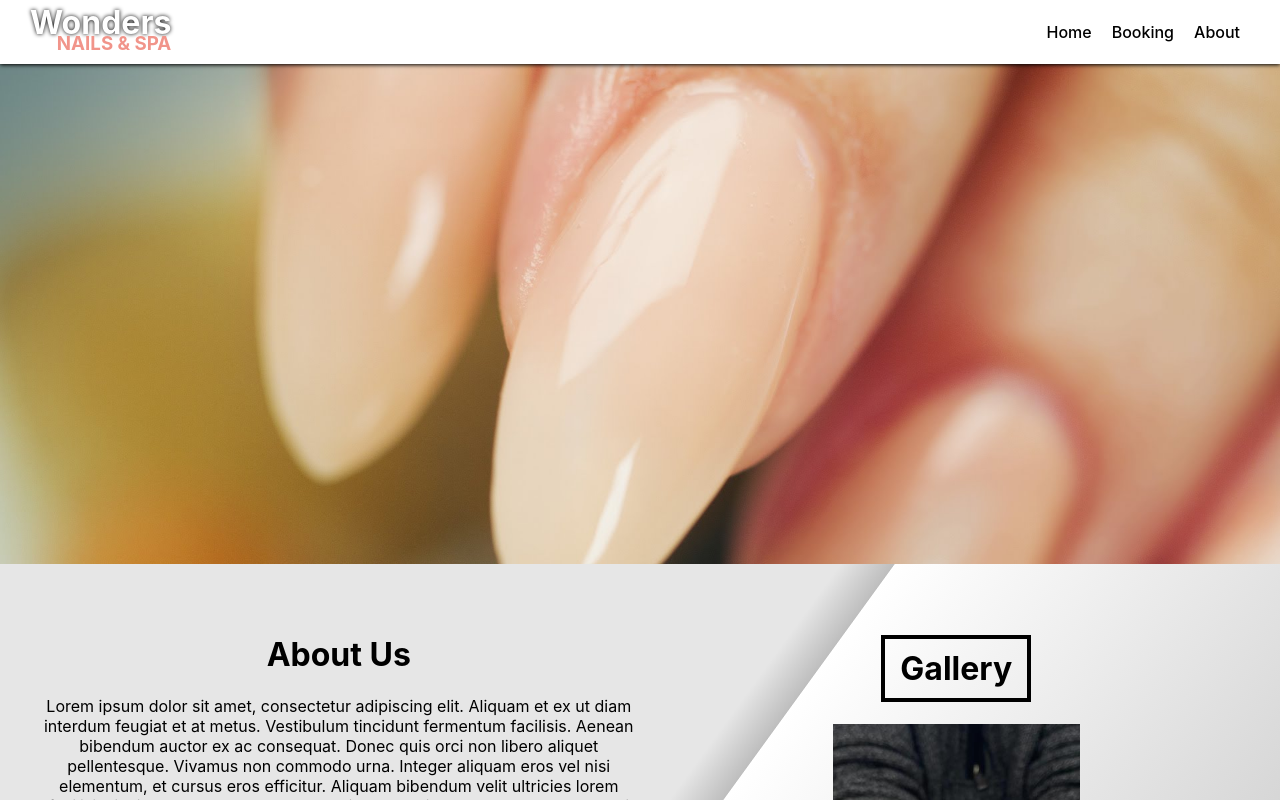
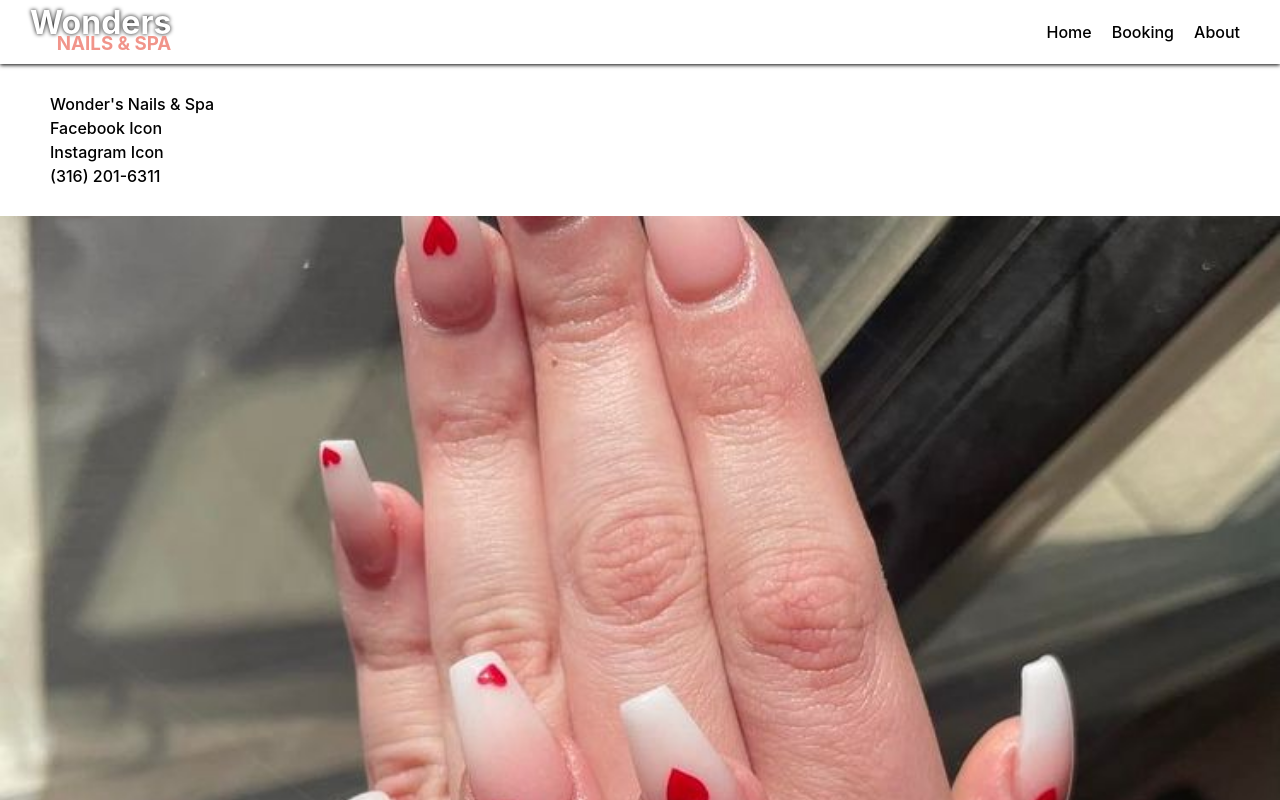
Before and after one commit to nokeen12/wonders-website, a React (Create React App) app: page / in a window 1280 px wide. Built offline with nearby package versions, Linux system fonts and the light colour scheme.

Commit message:
deploy new version

```diff
--- a/package.json
+++ b/package.json
@@ -1,4 +1,5 @@
 {
+  "homepage": "https://nokeen12.github.io/wonders-website",
   "name": "wonders-website",
   "version": "0.1.0",
   "private": true,
@@ -6,6 +7,7 @@
     "@testing-library/jest-dom": "^5.16.4",
     "@testing-library/react": "^13.3.0",
     "@testing-library/user-event": "^13.5.0",
+    "gh-pages": "^4.0.0",
     "react": "^18.2.0",
     "react-dom": "^18.2.0",
     "react-router-dom": "^6.3.0",
@@ -13,6 +15,8 @@
     "web-vitals": "^2.1.4"
   },
   "scripts": {
+    "predeploy": "npm run build",
+    "deploy": "gh-pages -d build",
     "start": "react-scripts start",
     "build": "react-scripts build",
     "test": "react-scripts test",
--- a/src/App.js
+++ b/src/App.js
@@ -12,9 +12,9 @@ function App() {
       <Navbar />
       <div className="routes">
       <Routes>
-        <Route path="/" element={ <Homepage/> }/>
-        <Route path="/home" element={ <Homepage/> }/>
-        <Route path="/book-now" element={ <Booking/> }/>
+        <Route path="/wonders-website/" element={ <Homepage/> }/>
+        <Route path="/wonders-website/home" element={ <Homepage/> }/>
+        <Route path="/wonders-website/book-now" element={ <Booking/> }/>
       </Routes>
       </div>
       <Footer/>
--- a/src/components/Navbar/Navbar.js
+++ b/src/components/Navbar/Navbar.js
@@ -7,12 +7,12 @@ function Navbar(){
     return(
         <div className='navbar'>
             <div className="leftSide">
-                <Link to="/"><WonderLogo /></Link>
+                <Link to="/wonders-website/"><WonderLogo /></Link>
             </div>
             <div className="rightSide">
-                <Link to="/home">Home</Link>
-                <Link to="/book-now">Booking</Link>
-                <Link to="/about">About</Link>
+                <Link to="/wonders-website/home">Home</Link>
+                <Link to="/wonders-website/book-now">Booking</Link>
+                <Link to="/wonders-website/about">About</Link>
                 <HamburgerMenu />
             </div>
         </div>
```
Also changed, not shown: 1 other file (tests, documents, lock files or other folders).
